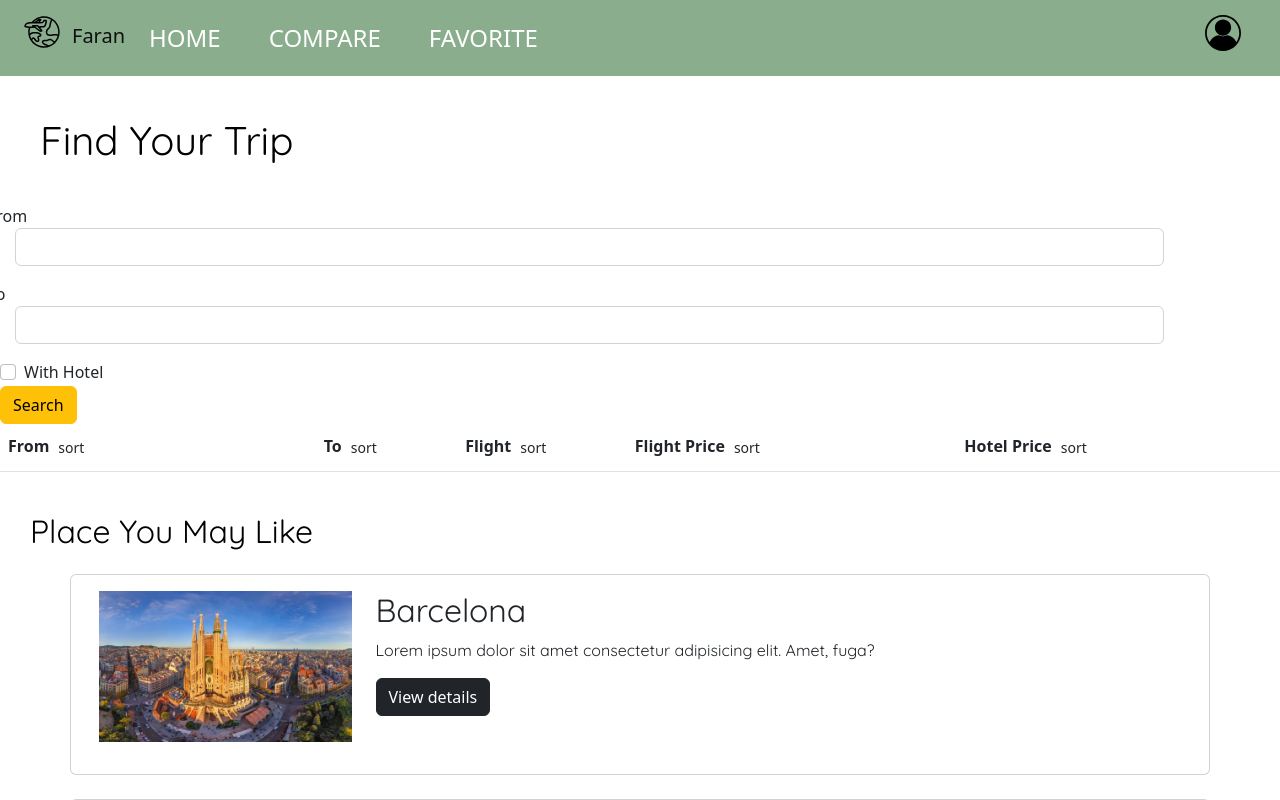
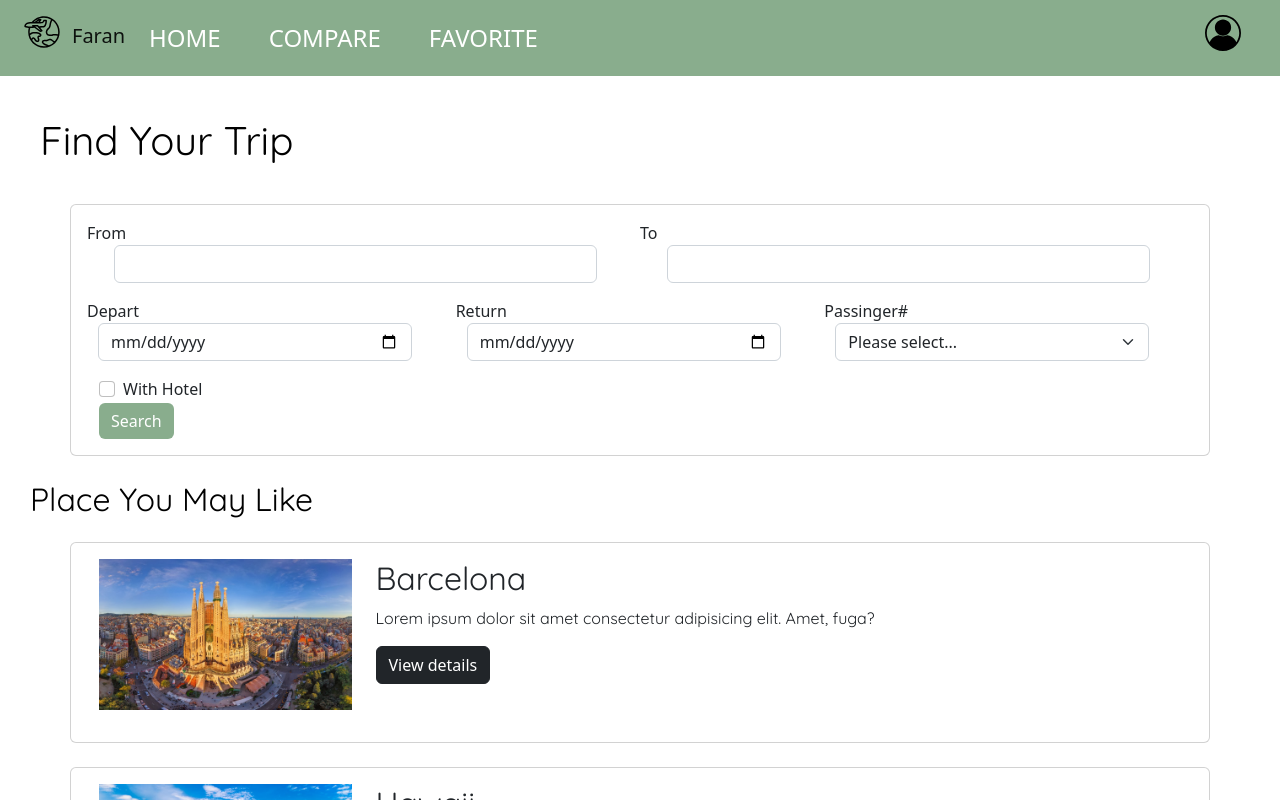
Before and after one commit to info340b-wi23/project-info340-group-bb4, a React (Create React App) app: page / in a window 1280 px wide. Shown: the top 800 px of the page. Built offline with nearby package versions, Linux system fonts and the light colour scheme.

Commit message:
updating search

```diff
--- a/src/components/App.js
+++ b/src/components/App.js
@@ -11,7 +11,6 @@ import FavoritesPage  from './FavoritesPage.js';
 import  Login  from './Login';
 import {SearchDataTable} from './SearchDataTable'
 
-import { Test } from './Test'
 
 function App(props) {
 
@@ -25,6 +24,8 @@ function App(props) {
         {/* <Homepage/> */}
         <Routes>
           <Route path="/" element={<Homepage/>}/>
+          {/* <Route path="/" element={<HomeSearch/>}/> */}
+
           <Route path="search" element={<SearchDataTable/>}/>
 
           <Route path="comparisonPage" element={<ComparisonPage/>}/>
--- a/src/components/DestSelectForm.js
+++ b/src/components/DestSelectForm.js
@@ -1,4 +1,5 @@
 import React, { useState } from 'react';
+import { Link } from 'react-router-dom';
 
 
 export function DestSelectForm(props) {
@@ -16,6 +17,20 @@ export function DestSelectForm(props) {
 
   let travelData =EXAMPLE_TRAVEL;
 
+  const EXAMPLE_NUM_PPL = [
+    { id: 1, string: "1 Passinger" },
+    { id: 2, string: "2 Passinger" },
+    { id: 3, string: "3 Passinger" },
+    { id: 4, string: "5 Passinger" },
+    { id: 6, string: "6 Passinger" },
+    { id: 7, string: "7 Passinger" },
+    { id: 8, string: "8 Passinger" },
+    { id: 9, string: "9 Passinger" }
+  ]
+
+  let numData =EXAMPLE_NUM_PPL;
+
+
   // track From selected from the <select> input
   const [selectFrom, setSelectFrom] = useState('');
 
@@ -25,12 +40,18 @@ export function DestSelectForm(props) {
   // track search option checkbox input -- hotel
   const [searchOption, setSearchOption] = useState(false);
 
+  const [selectNum, setSelectNum] = useState(false);
+
   const handleFromSelect = (event) => {
     setSelectFrom(event.target.value);
   }
 
   const handleToSelect = (event) => {
     setSelectTo(event.target.value);
+  }
+
+  const handleNumSelect = (event) => {
+    setSelectNum(event.target.value);
   }
 
   const handleCheck = (event) => {
@@ -42,21 +63,34 @@ export function DestSelectForm(props) {
     props.applyFilterCallback(selectFrom, searchOption);
   }
 
-  const optionElems = travelData.map((travelData) => {
+  const optionElemsFrom = travelData.map((travelData) => {
     return <option key={travelData.from} value={travelData => <div>{travelData.from}</div>}></option>
+  })
+
+  const optionElemsTo = travelData.map((travelData) => {
+    return <option key={travelData.to} value={travelData => <div>{travelData.to}</div>}></option>
+  })
+
+  const optionElemsNum = numData.map((numData) => {
+    return <option key={numData.id} value={numData => <div>{numData.string}</div>}></option>
   })
 
   return(
     <div>
       <div className='row'>
-            <div className="input-group row align-items-center mb-3">
+        <div className='col-12'>
+          <div className='find'>
+            <div className='container card'>
+              <div id='signUpForm' className='form card-body'>
+                <div className='row'>
+                    <div className="input-group row  mb-3 col">
                         <label htmlFor='fromInput' className='col-lg-1 row'>From</label>
                         <div className="col-lg-11">
                             <select type="search" id="inputLGEx" class="form-control" value={selectFrom} onChange={handleFromSelect} required>
                                 <option value="">
                                     {/* <input/> */}
                                 </option>
-                        {optionElems}
+                                {optionElemsFrom}
                             </select>
                         </div>
                     </div>
@@ -67,10 +101,37 @@ export function DestSelectForm(props) {
                                 <option value="">
                                     {/* <input/> */}
                                 </option>
-                        {optionElems}
+                                {optionElemsTo}
                             </select>
                         </div>
                     </div>
+                </div>
+                <div className='row'>
+                  {/* depart */}
+                  <div className='input-group row mb-3 col'>
+                    <label htmlFor='departInput' className='col-lg-1 row'>Depart</label>
+                    <div className='col-lg-11'>
+                      <input type="date" id="start" className='form-control' required></input>
+                    </div>
+                  </div>
+                  {/* return */}
+                  <div className='input-group row mb-3 col'>
+                    <label htmlFor='returnInput' className='col-lg-1 row'>Return</label>
+                    <div className='col-lg-11'>
+                      <input type="date" id="end" className='form-control' required></input>
+                    </div>
+                  </div>
+                  {/* passigner num */}
+                  <div className='input-group row mb-3 col'>
+                    <label htmlFor='passingerInput' className='col-lg-1 row'>Passinger#</label>
+                    <div className='col-lg-11'>
+                      <select className="form-select" value={selectNum} onChange={handleNumSelect} required>
+                        <option value="">Please select...</option>
+                        {optionElemsNum}
+                      </select>
+                    </div>
+                  </div>
+
                 </div>
                 <div className='row'>
                     <div className='col-auto'>
@@ -81,7 +142,12 @@ export function DestSelectForm(props) {
                     </div>
                 </div>
                 <div className="col-auto">
-            <button id="submitButton" type="submit" className="btn btn-warning" onClick={handleClick}>Search</button>
+                  <button type="submit" className="btn btn-primary search-btn" onChange={handleCheck}><Link to="search"></Link>Search</button>
+                </div>
+              </div>
+              </div>
+            </div>
+          </div>
         </div>
     </div>
   );
--- a/src/components/Homepage.js
+++ b/src/components/Homepage.js
@@ -1,7 +1,7 @@
 import React, { useState } from 'react';
 import TravelList from './TravelList.js';
 import { DestSelectForm } from './DestSelectForm';
-import  DestDataCard from './DestDataCard';
+// import  DestDataCard from './DestDataCard';
 
 // function SearchHelper(props){
 //   const [filterFrom, setFilterFrom] = useState('');
@@ -177,7 +177,8 @@ export function Homepage(props) {
 
         {/* section 1 */}
         <DestSelectForm destOptions={uniqueDest} applyFilterCallback={applyFilter}/>
-        <DestDataCard data={displayedData}/>
+        {/* <DestDataCard data={displayedData}/>  */}
+
         {/* <DestDataCard/> */}
 
         {/* section 2 */}
```
Lines whose indentation alone changed are shown as unchanged.
